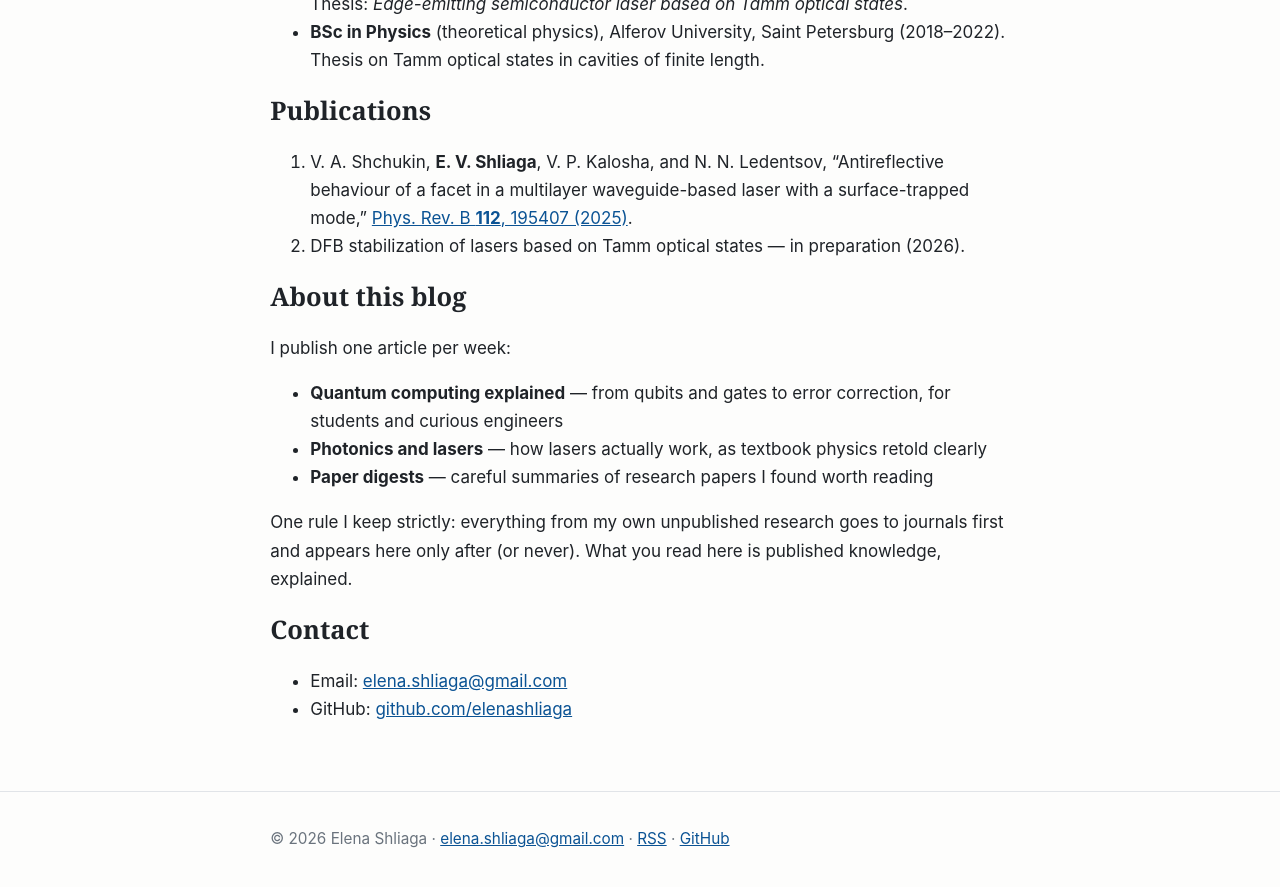
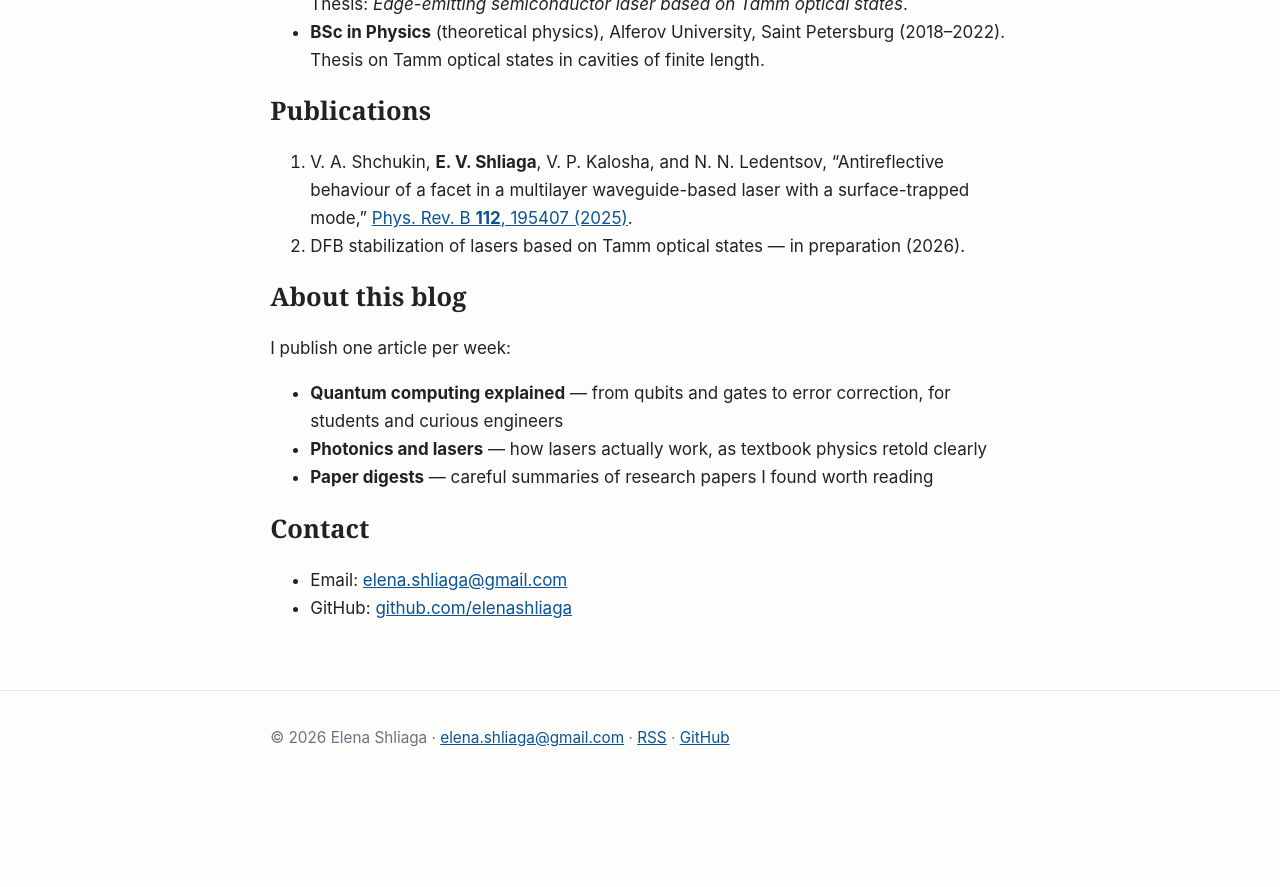
Before and after one commit to elenashliaga/elenashliaga.github.io, a Jekyll site: the page built from about.md, in a window 1280 px wide and 900 px high, scrolled down 825 px. Shown: the top 887 px of the window. Built offline with Jekyll 4.4.1, drawn with Linux system fonts in a browser that asks for light colours; after the commit the page ends 1624 px from its top, so only the background shows below that; part of the change alters nothing that is shown.

Commit message:
About: use verified APS link, drop unpublished-research paragraph

```diff
--- a/about.md
+++ b/about.md
@@ -29,7 +29,7 @@ Since 2022 I have been a research physicist at the Alferov University (Saint Pet
 
 1. V. A. Shchukin, **E. V. Shliaga**, V. P. Kalosha, and N. N. Ledentsov,
    "Antireflective behaviour of a facet in a multilayer waveguide-based laser with a surface-trapped mode,"
-   [Phys. Rev. B **112**, 195407 (2025)](https://doi.org/10.1103/PhysRevB.112.195407).
+   [Phys. Rev. B **112**, 195407 (2025)](https://journals.aps.org/prb/abstract/10.1103/wysg-f7kw).
 2. DFB stabilization of lasers based on Tamm optical states — in preparation (2026).
 
 <!-- TODO: Elena — add a link to a public CV PDF (put it in assets/ and uncomment):
@@ -46,8 +46,6 @@ I publish one article per week:
 - **Photonics and lasers** — how lasers actually work, as textbook physics retold clearly
 - **Paper digests** — careful summaries of research papers I found worth reading
 
-One rule I keep strictly: everything from my own unpublished research goes to journals first and appears here only after (or never). What you read here is published knowledge, explained.
-
 ## Contact
 
 - Email: [elena.shliaga@gmail.com](mailto:elena.shliaga@gmail.com)
```
